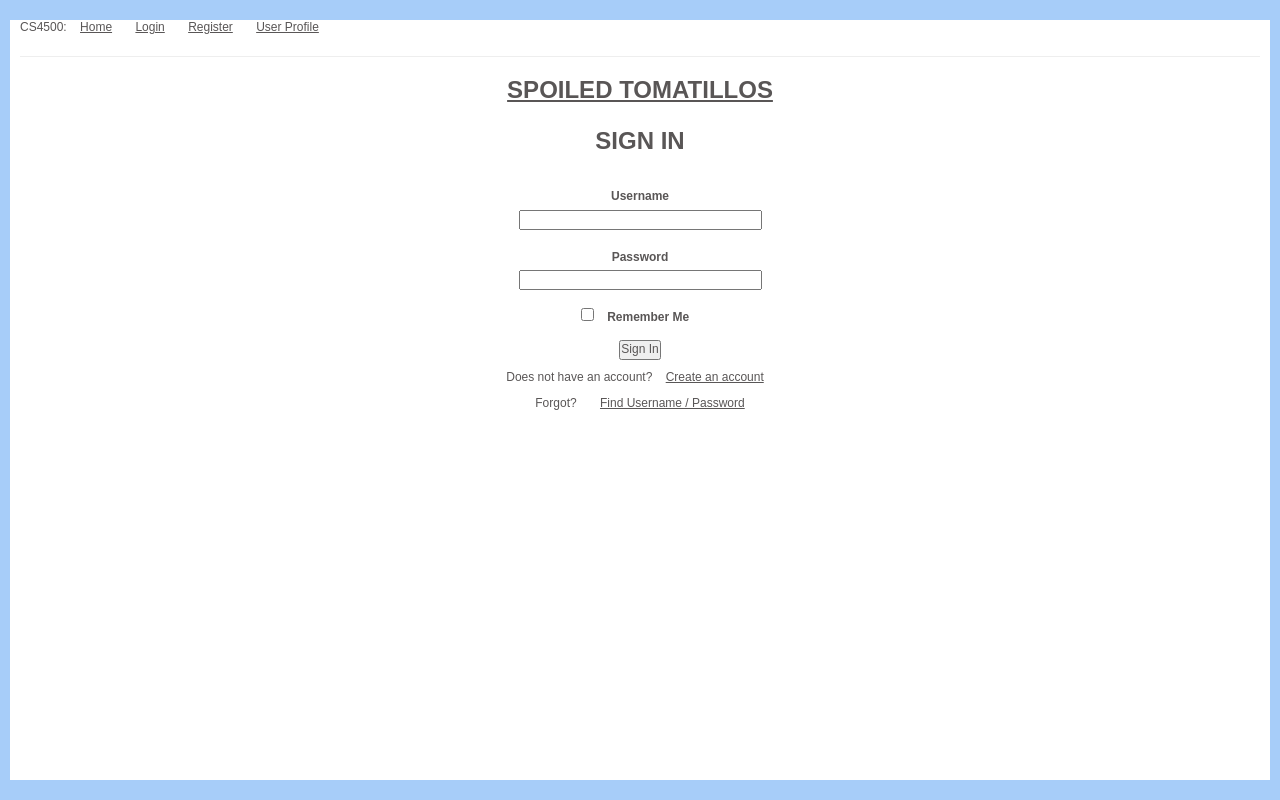
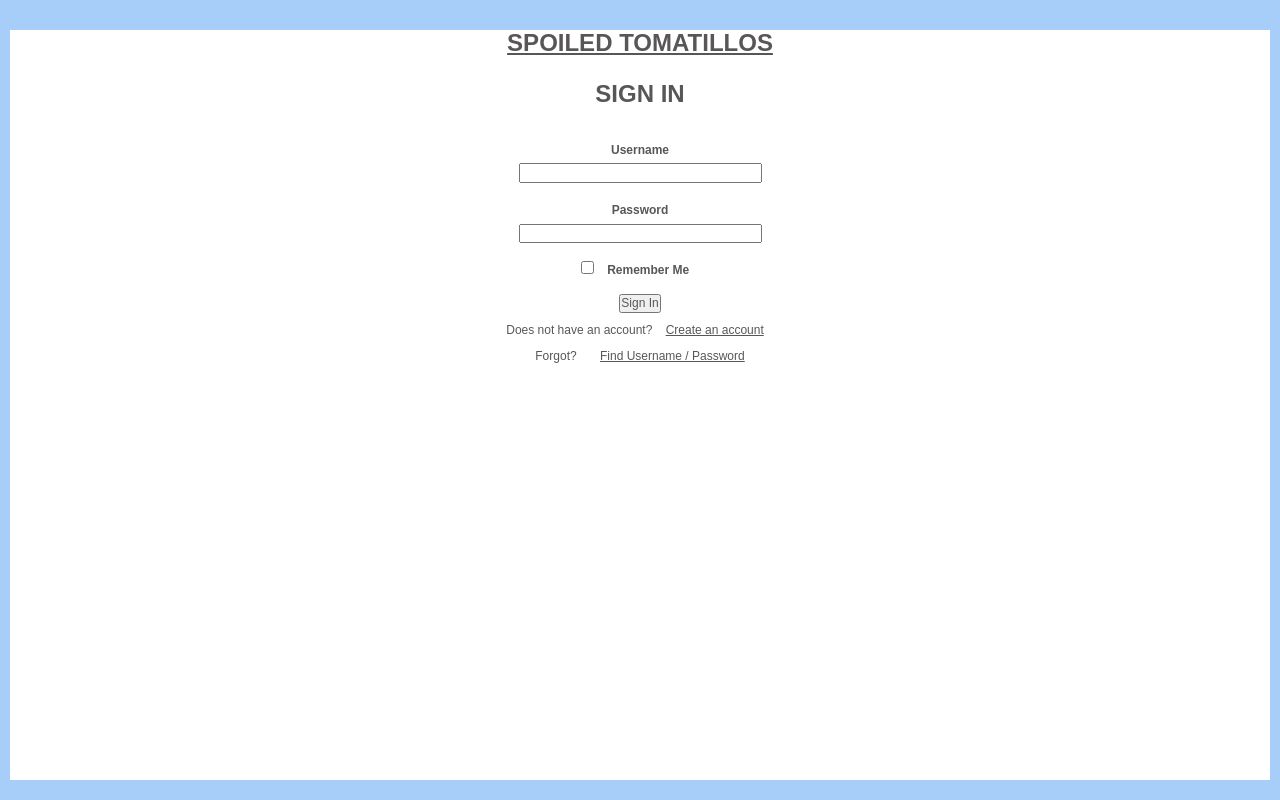
Before and after one commit to Shinabel/spoiled_tomatillos, a Flask app: page /login in a window 1280 px wide. Run offline with Flask 2, Linux system fonts and the light colour scheme; some libraries are stand-ins or nearby versions.

Commit message:
TEAM53-90 #comment removing navbar in login page

```diff
--- a/spoiled_tomatillos/app/templates/base.html
+++ b/spoiled_tomatillos/app/templates/base.html
@@ -6,9 +6,9 @@
         <link rel="stylesheet" href="https://cdnjs.cloudflare.com/ajax/libs/font-awesome/4.7.0/css/font-awesome.min.css">
         <link rel="stylesheet" href="{{ url_for('static', filename='css/style.css') }}">
       {% if title %}
-      <title>{{ title }} - CS4500</title>
+      <title>{{ title }}</title>
       {% else %}
-      <title>Welcome to CS4500</title>
+      <title>Spoiled Tomatillos</title>
       {% endif %}
     </head>
     <body>
--- a/spoiled_tomatillos/app/templates/login.html
+++ b/spoiled_tomatillos/app/templates/login.html
@@ -1,6 +1,18 @@
-{% extends "base.html" %}
-
 {% block content %}
+<html>
+    <head>
+        <script src="https://ajax.googleapis.com/ajax/libs/jquery/2.1.3/jquery.min.js"></script>
+        <script src="https://maxcdn.bootstrapcdn.com/bootstrap/3.3.6/js/bootstrap.min.js"></script>
+        <link href="https://maxcdn.bootstrapcdn.com/bootstrap/3.3.6/css/bootstrap.min.css" rel="stylesheet" />
+        <link rel="stylesheet" href="https://cdnjs.cloudflare.com/ajax/libs/font-awesome/4.7.0/css/font-awesome.min.css">
+        <link rel="stylesheet" href="{{ url_for('static', filename='css/style.css') }}">
+      {% if title %}
+      <title>{{ title }}</title>
+      {% else %}
+      <title>Spoiled Tomatillos</title>
+      {% endif %}
+    </head>
+		</html>
 <center>
 <body>
 	<header>
--- a/spoiled_tomatillos/app/templates/user_profile.html
+++ b/spoiled_tomatillos/app/templates/user_profile.html
@@ -17,7 +17,7 @@
   <div id="shell">
     <div id="header">
       <center>
-      <h1 id="logo"><a href="#">User Profile</a></h1>
+      <h1 id="logo"><a href="#">{{user.username}}</a></h1>
     </center>
 
 <section id="name_image">
```
Also changed, not shown: spoiled_tomatillos/app/templates/unconfirmed.html (renamed from spoiled_tomatillos/app/templates/uncomfirmed.html).
